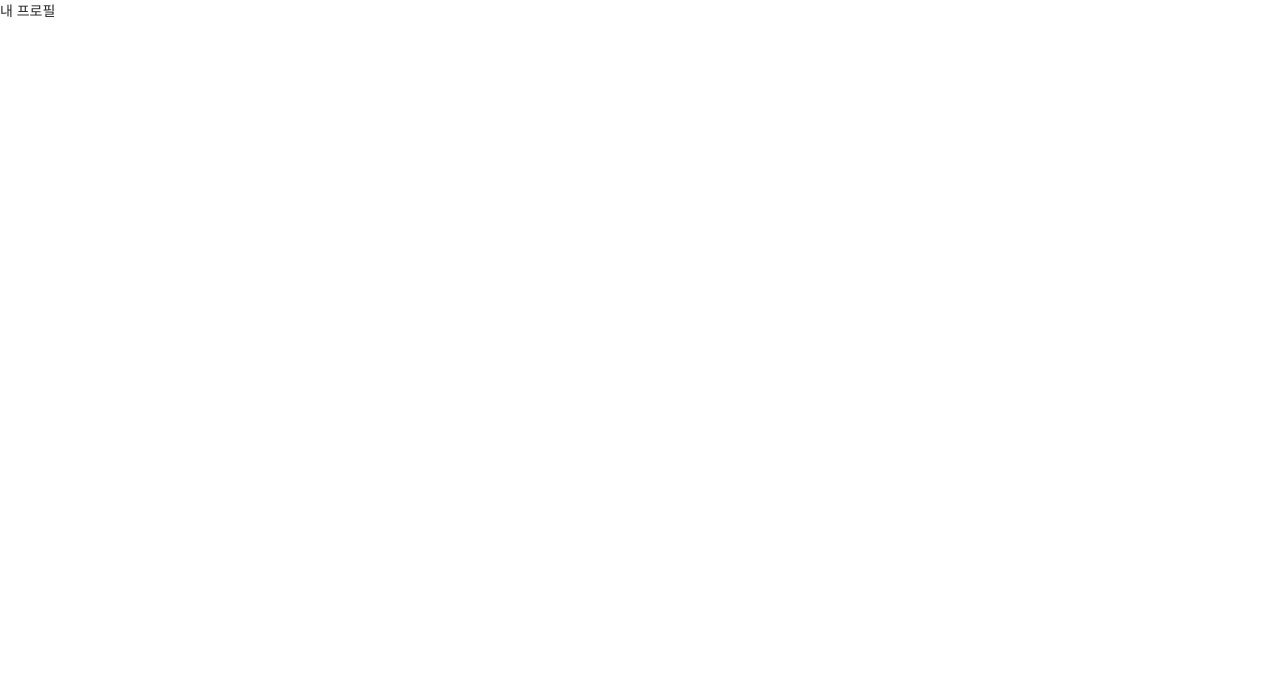
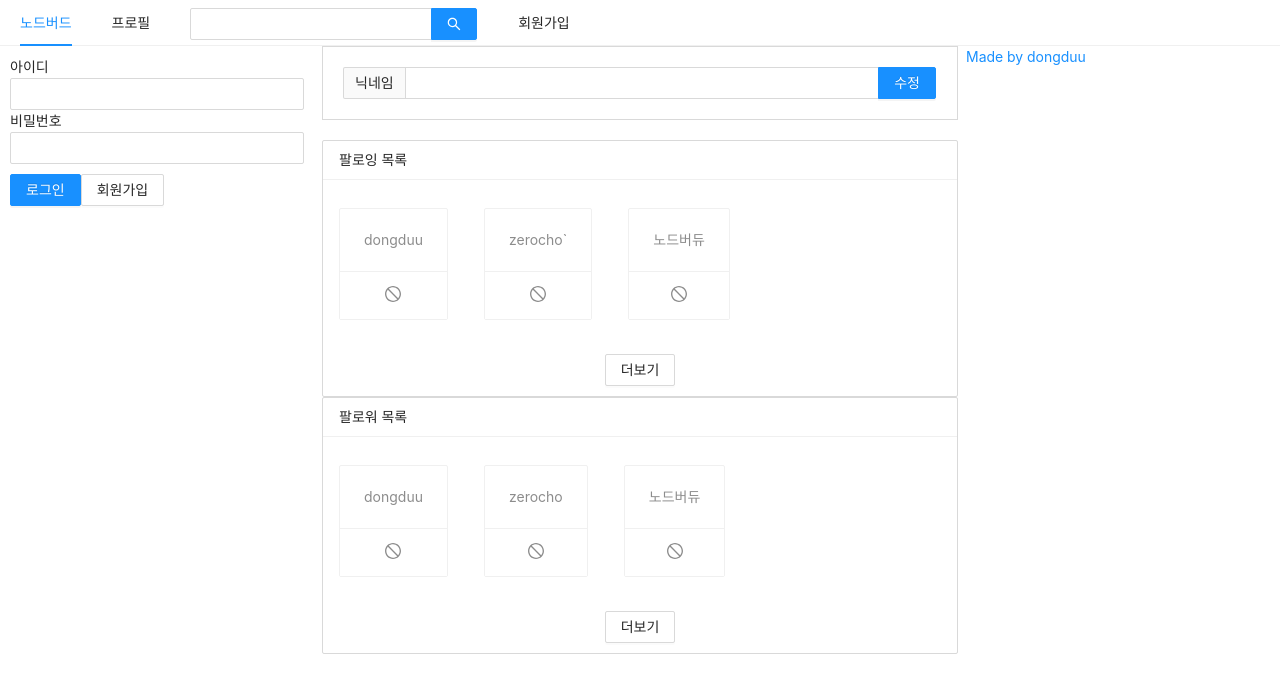
Before and after one commit to dongduu/NodeBird_SNS, a Next.js app: page /profile in a window 1280 px wide. Shown: the top 692 px of the page. Built offline with nearby package versions, Linux system fonts and the light colour scheme.

Commit message:
feat: create Profile page

```diff
--- /dev/null
+++ b/components/FollowList.js
@@ -0,0 +1,35 @@
+import { StopOutlined } from "@ant-design/icons/lib/icons";
+import { Button, Card, List } from "antd";
+import PropTypes from "prop-types";
+
+const FollowList = ({ header, data }) => {
+  return (
+    <List
+      style={{ marginButton: 20 }}
+      grid={{ gutter: 4, xs: 2, md: 3 }}
+      size="small"
+      loadMore={
+        <div style={{ textAlign: "center", margin: "10px 0" }}>
+          <Button>더보기</Button>
+        </div>
+      }
+      header={<div>{header}</div>}
+      bordered
+      dataSource={data}
+      renderItem={(item) => (
+        <List.Item style={{ marginTop: 20 }}>
+          <Card actions={[<StopOutlined key="stop" />]}>
+            <Card.Meta description={item.nickname} />
+          </Card>
+        </List.Item>
+      )}
+    />
+  );
+};
+
+FollowList.propTypes = {
+  header: PropTypes.string.isRequired,
+  data: PropTypes.array.isRequired,
+};
+
+export default FollowList;
--- /dev/null
+++ b/components/NicknameEditForm.js
@@ -0,0 +1,20 @@
+import { useMemo } from "react";
+import { Form, Input } from "antd";
+
+const NicknameEditForm = () => {
+  const style = useMemo(
+    () => ({
+      marginBottom: "20px",
+      border: "1px solid #d9d9d9",
+      padding: "20px",
+    }),
+    []
+  );
+  return (
+    <Form style={style}>
+      <Input.Search addonBefore="닉네임" enterButton="수정" />
+    </Form>
+  );
+};
+
+export default NicknameEditForm;
--- a/pages/profile.js
+++ b/pages/profile.js
@@ -1,12 +1,31 @@
 import Head from "next/head";
 
+import AppLayout from "../components/AppLayout";
+import NicknameEditForm from "../components/NicknameEditForm";
+import FollowList from "../components/FollowList";
+
 const Profile = () => {
+  const followingList = [
+    { nickname: "dongduu" },
+    { nickname: "zerocho`" },
+    { nickname: "노드버듀" },
+  ];
+  const followerList = [
+    { nickname: "dongduu" },
+    { nickname: "zerocho" },
+    { nickname: "노드버듀" },
+  ];
+
   return (
     <>
       <Head>
         <title>내 프로필 | NodeBird</title>
       </Head>
-      <div>내 프로필</div>
+      <AppLayout>
+        <NicknameEditForm />
+        <FollowList header="팔로잉 목록" data={followingList} />
+        <FollowList header="팔로워 목록" data={followerList} />
+      </AppLayout>
     </>
   );
 };
```
